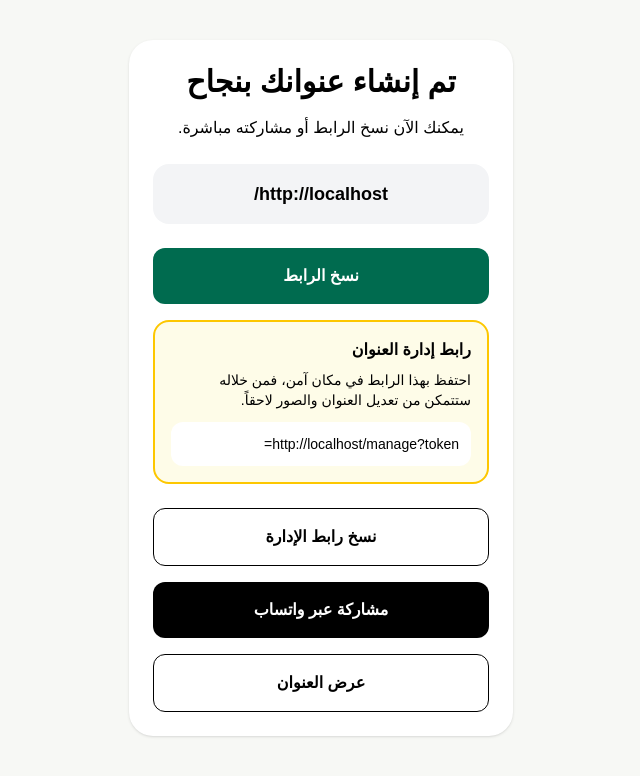
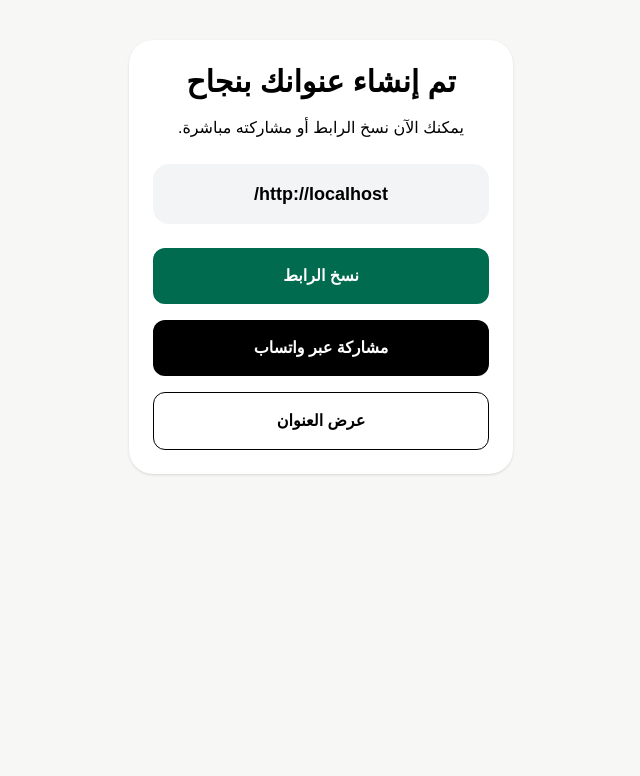
Before and after one commit to hammamghamdi/onwan, a Next.js app: page /success in a window 1280 px wide. Shown: the top 776 px of the page, without its empty margins (319-959 px from the left). Built offline with nearby package versions, Linux system fonts and the light colour scheme.

Commit message:
Simplify success page

```diff
--- a/app/success/page.tsx
+++ b/app/success/page.tsx
@@ -8,29 +8,16 @@ function SuccessContent() {
   const searchParams = useSearchParams();
 
   const name = searchParams.get("name") || "";
-  const token = searchParams.get("token") || "";
-
   const [copied, setCopied] = useState(false);
-  const [manageCopied, setManageCopied] = useState(false);
 
   const addressUrl =
     typeof window !== "undefined"
       ? `${window.location.origin}/${name}`
       : `/${name}`;
 
-  const manageUrl =
-    typeof window !== "undefined"
-      ? `${window.location.origin}/manage?token=${token}`
-      : `/manage?token=${token}`;
-
   const copyLink = async () => {
     await navigator.clipboard.writeText(addressUrl);
     setCopied(true);
-  };
-
-  const copyManageLink = async () => {
-    await navigator.clipboard.writeText(manageUrl);
-    setManageCopied(true);
   };
 
   const whatsappText = encodeURIComponent(
@@ -48,7 +35,7 @@ function SuccessContent() {
           يمكنك الآن نسخ الرابط أو مشاركته مباشرة.
         </p>
 
-        <div className="mb-6 rounded-2xl bg-gray-100 p-4 text-lg font-bold text-black break-all">
+        <div className="mb-6 break-all rounded-2xl bg-gray-100 p-4 text-lg font-bold text-black">
           {addressUrl}
         </div>
 
@@ -57,27 +44,6 @@ function SuccessContent() {
           className="mb-4 w-full rounded-xl bg-[#006b4f] py-4 font-bold text-white"
         >
           {copied ? "تم نسخ الرابط" : "نسخ الرابط"}
-        </button>
-
-        <div className="mb-6 rounded-2xl border-2 border-yellow-400 bg-yellow-50 p-4 text-right">
-          <p className="mb-2 font-bold text-black">
-            رابط إدارة العنوان
-          </p>
-
-          <p className="mb-3 text-sm text-black">
-            احتفظ بهذا الرابط في مكان آمن، فمن خلاله ستتمكن من تعديل العنوان والصور لاحقاً.
-          </p>
-
-          <div className="break-all rounded-xl bg-white p-3 text-sm text-black">
-            {manageUrl}
-          </div>
-        </div>
-
-        <button
-          onClick={copyManageLink}
-          className="mb-4 w-full rounded-xl border border-black py-4 font-bold text-black"
-        >
-          {manageCopied ? "تم نسخ رابط الإدارة" : "نسخ رابط الإدارة"}
         </button>
 
         <a
```
